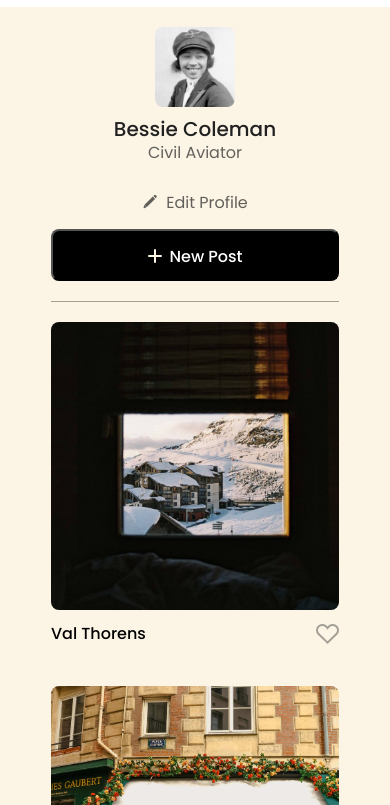
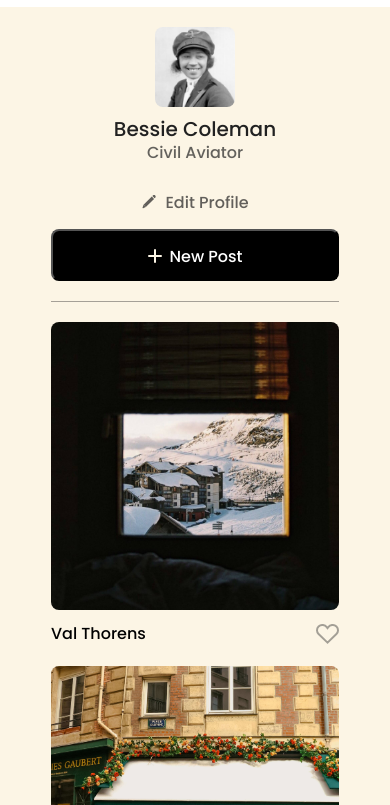
Before and after one commit to GretchenvanGogh/se_project_spots, a plain HTML site: page index.html in a window 390 px wide. Shown: the part 39-844 px from the top of the page. Drawn offline with Linux system fonts and the light colour scheme.

Commit message:
additional correction to font weight 500

```diff
--- a/blocks/cards.css
+++ b/blocks/cards.css
@@ -19,5 +19,6 @@
 
   .cards__list {
     grid-template-columns: repeat(auto-fit, 288px);
+    row-gap: 20px;
   }
 }
--- a/blocks/profile.css
+++ b/blocks/profile.css
@@ -119,10 +119,12 @@
     margin: 0 0 32px;
     align-self: center;
     max-width: 288px;
+    font-weight: 500;
   }
 
   .profile__edit-button {
     align-self: center;
+    font-weight: 500;
   }
 
   .profile__add-button {
```
